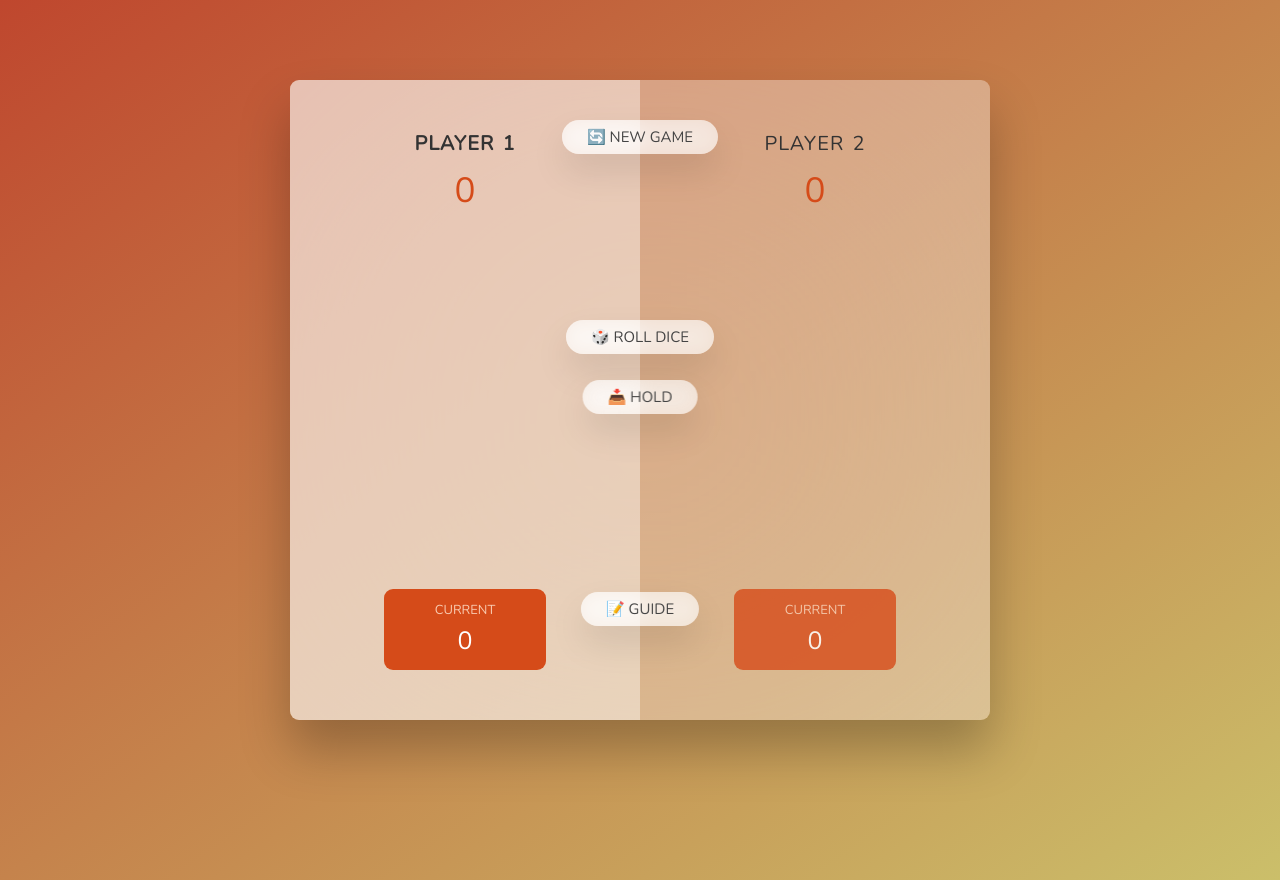
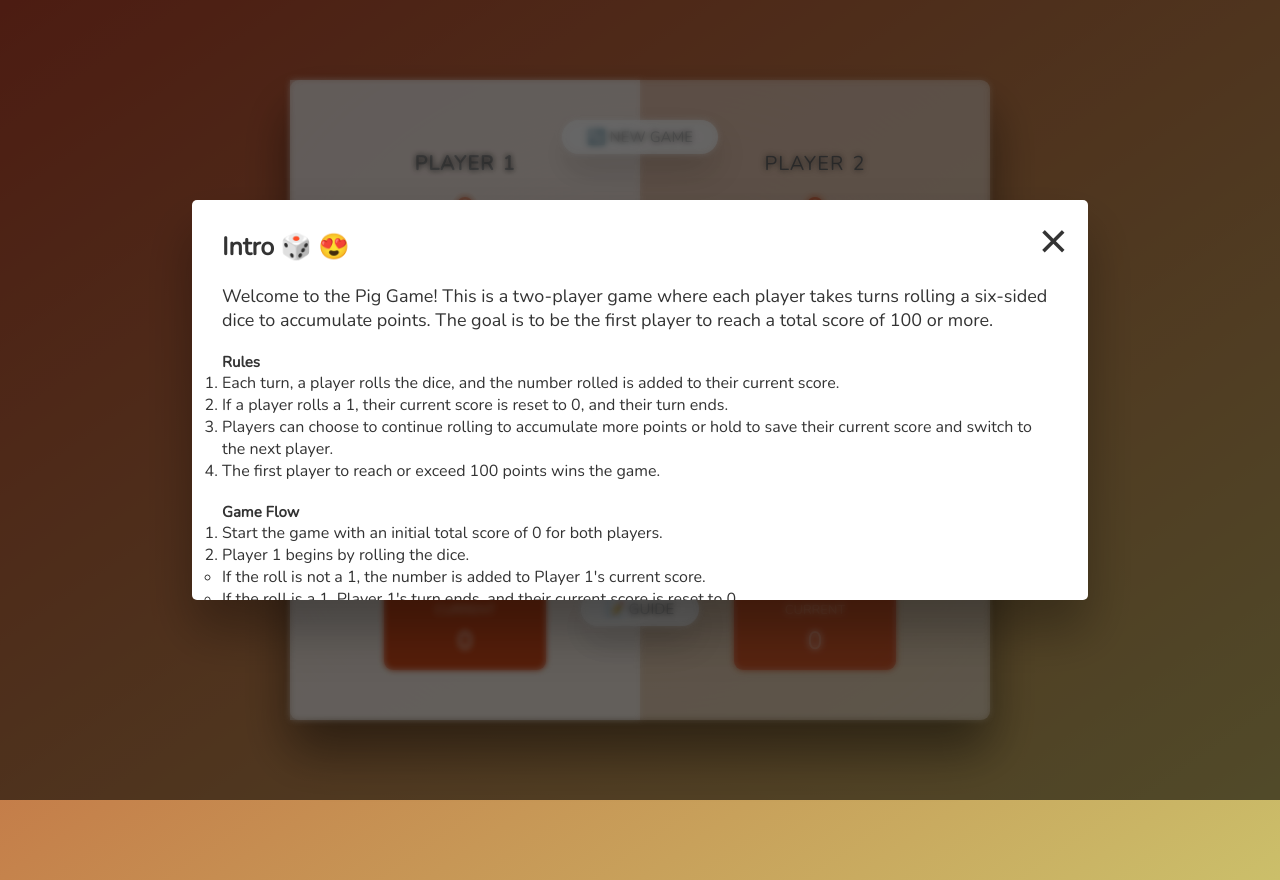
Before and after one commit to amankanz/pig_game, a plain HTML site: page index.html in a window 1280 px wide. Both pictures are taken after a click on the button "📝 GUIDE". Drawn offline with nearby package versions, Linux system fonts and the light colour scheme; files whose address does not match are found by name.

Commit message:
Add: Adding modal component
Adding a modal component on the game to guide user on how to play.

```diff
--- a/index.html
+++ b/index.html
@@ -9,6 +9,81 @@
   </head>
   <body>
     <main>
+      <section class="modal hidden">
+        <button class="close-modal">&times;</button>
+        <h1>Intro 🎲 😍</h1>
+        <p>
+          Welcome to the Pig Game! This is a two-player game where each player
+          takes turns rolling a six-sided dice to accumulate points. The goal is
+          to be the first player to reach a total score of 100 or more.
+        </p>
+        <h2>Rules</h2>
+        <ol>
+          <li>
+            Each turn, a player rolls the dice, and the number rolled is added
+            to their current score.
+          </li>
+          <li>
+            If a player rolls a 1, their current score is reset to 0, and their
+            turn ends.
+          </li>
+          <li>
+            Players can choose to continue rolling to accumulate more points or
+            hold to save their current score and switch to the next player.
+          </li>
+          <li>The first player to reach or exceed 100 points wins the game.</li>
+        </ol>
+
+        <h2>Game Flow</h2>
+        <ol>
+          <li>
+            Start the game with an initial total score of 0 for both players.
+          </li>
+          <li>
+            Player 1 begins by rolling the dice.
+            <ul>
+              <li>
+                If the roll is not a 1, the number is added to Player 1's
+                current score.
+              </li>
+              <li>
+                If the roll is a 1, Player 1's turn ends, and their current
+                score is reset to 0.
+              </li>
+            </ul>
+          </li>
+          <li>
+            Player 1 can choose to roll again or hold.
+            <ul>
+              <li>
+                If they choose to hold, their current score is added to their
+                total score, and it becomes Player 2's turn.
+              </li>
+              <li>
+                If they choose to roll and get a 1, their current score resets
+                to 0, and Player 2's turn begins.
+              </li>
+            </ul>
+          </li>
+          <li>
+            The game continues with players taking turns until one player
+            reaches or exceeds 100 points.
+          </li>
+        </ol>
+        <h2>Strategy Tips</h2>
+        <ul>
+          <li>
+            Be cautious when rolling to avoid getting a 1 and losing all your
+            current points.
+          </li>
+          <li>
+            Consider holding when you've accumulated a substantial number of
+            points to secure them.
+          </li>
+        </ul>
+      </section>
+      <div class="overlay hidden"></div>
+
       <section class="player player--0 player--active">
         <h2 class="name" id="name--0">Player 1</h2>
         <p class="score" id="score--0">43</p>
--- a/logic/script.js
+++ b/logic/script.js
@@ -13,6 +13,11 @@ const dice_el = document.querySelector('.dice');
 const btn_new = document.querySelector('.btn--new');
 const btn_roll = document.querySelector('.btn--roll');
 const btn_hold = document.querySelector('.btn--hold');
+
+const modal = document.querySelector('.modal');
+const overlay = document.querySelector('.overlay');
+const close_modal_btn = document.querySelector('.close-modal');
+const show_modal_btn = document.querySelector('.btn--guide');
 
 // const winner_trophy = document.querySelector('.trophy');
 
@@ -42,6 +47,9 @@ const init_game = function () {
   // Trophy
   img.remove();
 
+  // Guide btn active
+  show_modal_btn.classList.remove('hidden');
+
   // Set Player 1 as active player
   player_0_el.classList.add('player--active');
 };
@@ -69,6 +77,9 @@ const winner = function () {
 // Rolling dice functionality
 btn_roll.addEventListener('click', function () {
   if (playing) {
+    // Guide btn hidden
+    show_modal_btn.classList.add('hidden');
+
     // 1. Generating a random dice
     const dice = Math.trunc(Math.random() * 6) + 1;
 
@@ -117,3 +128,25 @@ btn_hold.addEventListener('click', function () {
 
 // Resetting functionality
 btn_new.addEventListener('click', init_game);
+
+// GUIDE COMPONENT
+const open_modal = function () {
+  modal.classList.remove('hidden');
+  overlay.classList.remove('hidden');
+};
+const close_modal = function () {
+  modal.classList.add('hidden');
+  overlay.classList.add('hidden');
+};
+
+show_modal_btn.addEventListener('click', open_modal);
+
+close_modal_btn.addEventListener('click', close_modal);
+overlay.addEventListener('click', close_modal);
+
+// Global Event
+document.addEventListener('keydown', function (e) {
+  if (e.key === 'Escape' && !modal.classList.contains('hidden')) {
+    close_modal();
+  }
+});
--- a/style/style.css
+++ b/style/style.css
@@ -29,9 +29,68 @@ main {
   filter: blur();
   box-shadow: 0 3rem 5rem rgba(0, 0, 0, 0.25);
   border-radius: 9px;
-  overflow: hidden;
+  overflow: inherit;
   margin: 10vh auto;
 }
+
+/*=== GUIDE GAME ===*/
+.close-modal {
+  position: absolute;
+  top: 1.2rem;
+  right: 2rem;
+  font-size: 5rem;
+  color: #333;
+  cursor: pointer;
+  border: none;
+  background: none;
+}
+
+h1 {
+  font-size: 2.5rem;
+  margin-bottom: 2rem;
+}
+
+p {
+  font-size: 1.8rem;
+}
+h2 {
+  margin-top: 2rem;
+}
+li {
+  font-size: 1.6rem;
+}
+
+/* -------------------------- */
+/* CLASSES TO MAKE MODAL WORK */
+
+.modal {
+  position: absolute;
+  top: 50%;
+  left: 50%;
+  transform: translate(-50%, -50%);
+  width: 70vw;
+  height: 50vh;
+  overflow: scroll;
+  background-color: white;
+  padding: 3rem;
+  border-radius: 5px;
+  box-shadow: 0 3rem 5rem rgba(0, 0, 0, 0.3);
+  z-index: 10;
+}
+
+.overlay {
+  position: absolute;
+  top: 50%;
+  left: 50%;
+  transform: translate(-50%, -50%);
+  width: 100vw;
+  height: 100vh;
+  background-color: rgba(0, 0, 0, 0.6);
+  backdrop-filter: blur(3px);
+  z-index: 5;
+}
+
+/*=== END OF GUIDE ===*/
 
 .player {
   flex: 50%;
```
